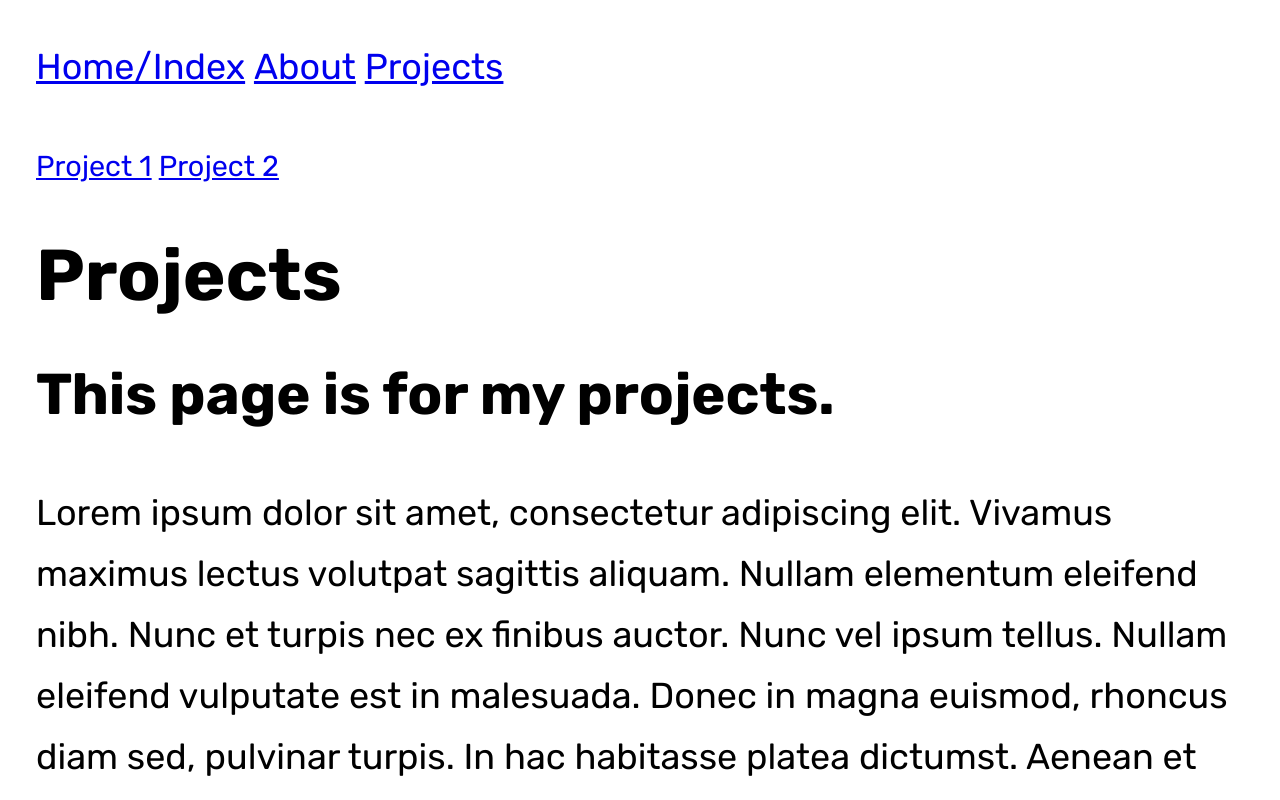
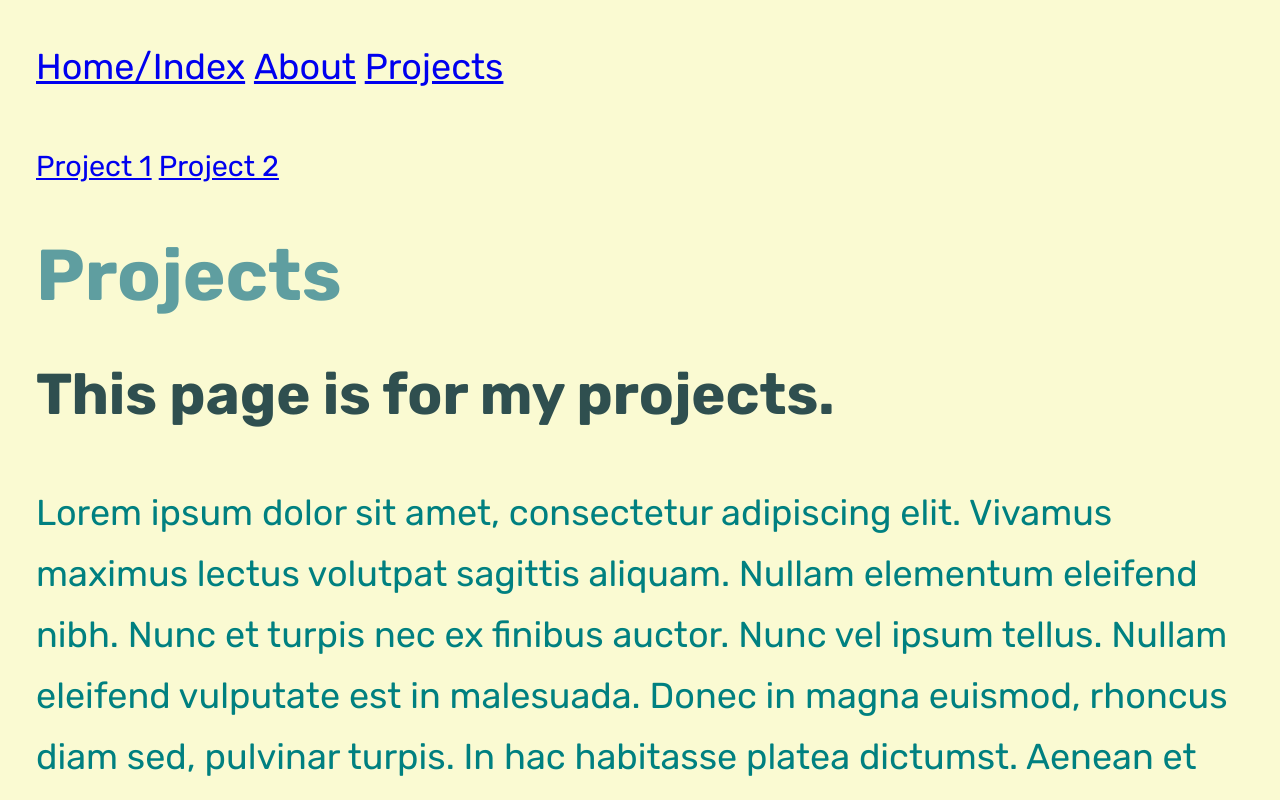
Before and after one commit to er257/HTML_CSS_Intro, a plain HTML site: page projects/index.html in a window 1280 px wide. Shown: the top 800 px of the page. Drawn offline with Linux system fonts and the light colour scheme.

Commit message:
Task: Messed around with text + background colors

```diff
--- a/css/style.css
+++ b/css/style.css
@@ -3,10 +3,11 @@ html {
     font-family: 'Rubik', sans-serif;
     font-size: 36px;
     line-height: 61px;
-
+    background-color: lightgoldenrodyellow;
 }
 #wrapper {
     width: 1208px;
+    color: teal;
     margin-left: auto;
     margin-right: auto;
 }
@@ -15,19 +16,24 @@ footer {
 }
 h1 {
     font-size: 200%;
+    color: cadetblue;
 }
 h2 {
     font-size: 180%;
+    color: darkslategrey;
 }
 h3 {
     font-size: 160%;
+    color: darkslategrey;
 }
 menu {
     padding-left: 0px;
+    color: darkgreen;
 }
 menu2 {
     padding-left: 0px;
     font-size: 80%;
+    color: darkgreen;
 }
 menu li {
     display: inline;
```
